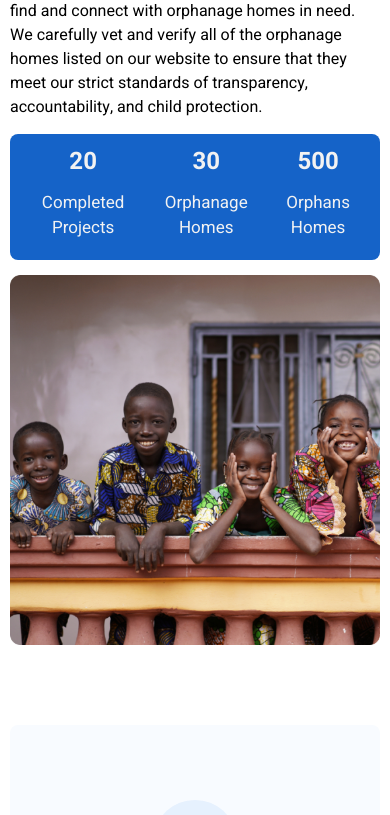
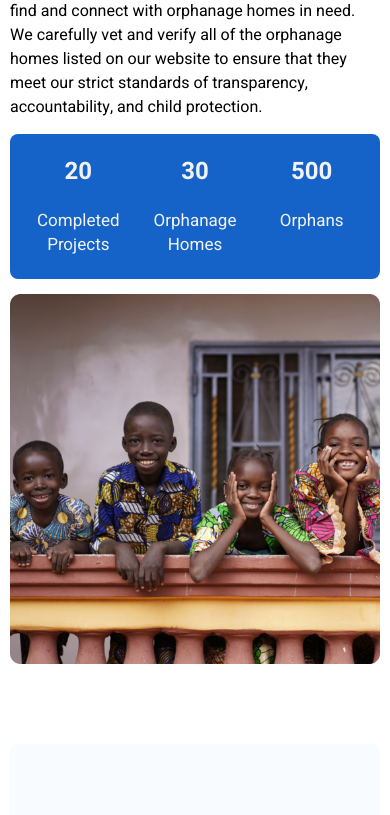
Before and after one commit to a-ww2-er/helphub, a React (Create React App) app: page / in a window 390 px wide. Shown: the part 980-1795 px from the top of the page. Built offline with nearby package versions, Linux system fonts and the light colour scheme.

Commit message:
Fixed responsiveness

```diff
--- a/src/components/our-mission-component/our-mission-component.css
+++ b/src/components/our-mission-component/our-mission-component.css
@@ -23,20 +23,28 @@
   color: var(--tie-color);
   padding: 10px;
   display: flex;
-  justify-content: space-between;
+  justify-content: space-evenly;
   align-items: center;
   text-align: center;
   border-radius: 8px;
   margin: 15px 0;
 }
+.our-mission aside aside div {
+  display: flex;
+  flex-direction: column;
+  align-items: center;
+  justify-content: center;
+}
 .our-mission aside aside div h4 {
   font-weight: var(--font-weight);
   font-size: 24px;
-  line-height: 36px;
+  padding: 10px 0;
+  margin-bottom: 0%;
 }
 .our-mission aside aside div p {
   font-size: 17px;
-  line-height: 25px;
+  height: 40px;
+  margin-bottom: 20px;
 }
 .our-mission aside > img {
   border-radius: 8px;
@@ -78,3 +86,14 @@
     padding: 0 20px;
   }
 }
+@media screen and (max-width: 740px) {
+  .our-mission aside aside {
+    gap: 0;
+    justify-content: center;
+    width: 100%;
+  }
+  .our-mission aside aside div {
+    justify-content: center;
+    width: 100%;
+  }
+}
--- a/src/components/our-mission-component/our-mission-component.jsx
+++ b/src/components/our-mission-component/our-mission-component.jsx
@@ -17,7 +17,7 @@ export default function OurMissionComponent(){
         },
         {
             id:2,
-            achieve:"Orphans Homes",
+            achieve:"Orphans",
             number:500,
         },
     ]
--- a/src/components/our-mission-component/our-mission-component.scss
+++ b/src/components/our-mission-component/our-mission-component.scss
@@ -6,8 +6,8 @@
       margin: 0 0 20px;
     }
 
-        .mission-icon{
-            width:auto;
+    .mission-icon {
+      width: auto;
     }
     h3 {
       font-size: 24px;
@@ -27,37 +27,43 @@
       color: var(--tie-color);
       padding: 10px;
       display: flex;
-            justify-content: space-between;
+      justify-content: space-evenly;
       align-items: center;
       text-align: center;
       border-radius: 8px;
       margin: 15px 0;
 
       div {
+        display: flex;
+        flex-direction: column;
+        align-items: center;
+
+        justify-content: center;
 
         h4 {
           font-weight: var(--font-weight);
           font-size: 24px;
-                    line-height: 36px;
+          padding: 10px 0;
+
+          margin-bottom: 0%;
         }
 
         p {
           font-size: 17px;
-                    line-height: 25px;
+          height: 40px;
+          margin-bottom: 20px;
         }
       }
     }
 
     > img {
-
       border-radius: 8px;
       width: 100%;
     }
   }
 }
 
-
-@media screen and (min-width:700px) {
+@media screen and (min-width: 700px) {
   .our-mission {
     padding: 20px 5%;
     display: flex;
@@ -68,35 +74,54 @@
     width: 100%;
     position: relative;
 
-        >aside {
+    > aside {
       width: 48%;
 
-            aside{
+      aside {
         position: absolute;
-                left:5%;
-                top:56%;
-                padding:10px;
-                width:43.5%;
+        left: 5%;
+        top: 56%;
+        padding: 10px;
+        width: 43.5%;
       }
     }
   }
 }
 
-@media screen and (min-width:1000px) {
-    .our-mission{
-        > aside{
-            aside{
+@media screen and (min-width: 1000px) {
+  .our-mission {
+    > aside {
+      aside {
         position: relative;
-                left:auto;
-                top:auto;
+        left: auto;
+        top: auto;
         width: 100%;
-                padding:5px;
+        padding: 5px;
 
-                div{
-                    width:25%;
+        div {
+          width: 25%;
           padding: 0 20px;
         }
       }
     }
   }
 }
+@media screen and (max-width: 740px) {
+  .our-mission {
+    aside {
+      aside {
+        gap: 0;
+        justify-content: center;
+        width: 100%;
+        div {
+          justify-content: center;
+          width: 100%;
+          h4 {
+          }
+          p {
+          }
+        }
+      }
+    }
+  }
+}
--- a/src/components/persuasion-page/persuasion-page.css
+++ b/src/components/persuasion-page/persuasion-page.css
@@ -9,6 +9,10 @@
   border-radius: 8px;
   text-align: center;
   width: 100%;
+  display: flex;
+  align-items: center;
+  justify-content: center;
+  flex-direction: column;
 }
 .persuation-page aside h2 {
   font-weight: var(--font-weight);
@@ -16,10 +20,10 @@
   line-height: 36px;
   margin: 0 0 25px;
 }
-.persuation-page aside button {
+.persuation-page aside .donate_btn2 {
   background-color: var(--tie-color);
   color: var(--sec-color);
-  font-size: 16px;
+  font-size: 18px;
   line-height: 24px;
   font-weight: var(--font-weight);
   width: 60%;
--- a/src/components/persuasion-page/persuasion-page.jsx
+++ b/src/components/persuasion-page/persuasion-page.jsx
@@ -1,3 +1,4 @@
+import { Link } from "react-router-dom";
 import "./persuasion-page.css";
 
 export default function PersuasionPage({message}) {
@@ -7,7 +8,7 @@ export default function PersuasionPage({message}) {
         <h2>
          { message || "Make a difference in a child's life - donate to an orphanage home."}
         </h2>
-        <button className="btn">Donate now</button>
+        <Link to="/orphanages" className="btn donate_btn2">Donate now</Link>
       </aside>
     </section>
   );
```
Also changed, not shown: src/components/persuasion-page/persuasion-page.scss (+8 -5 lines). Lines whose indentation alone changed are shown as unchanged.
